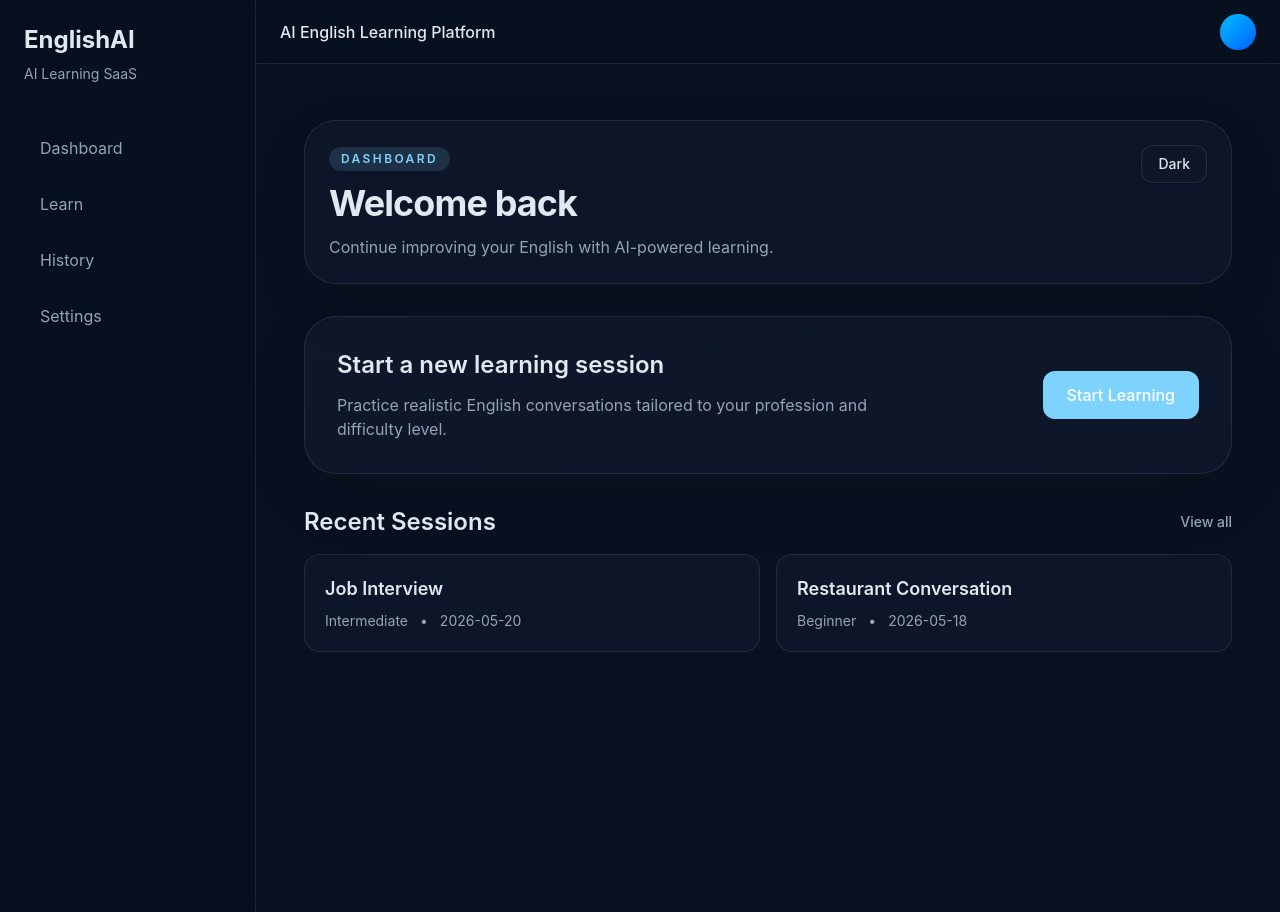
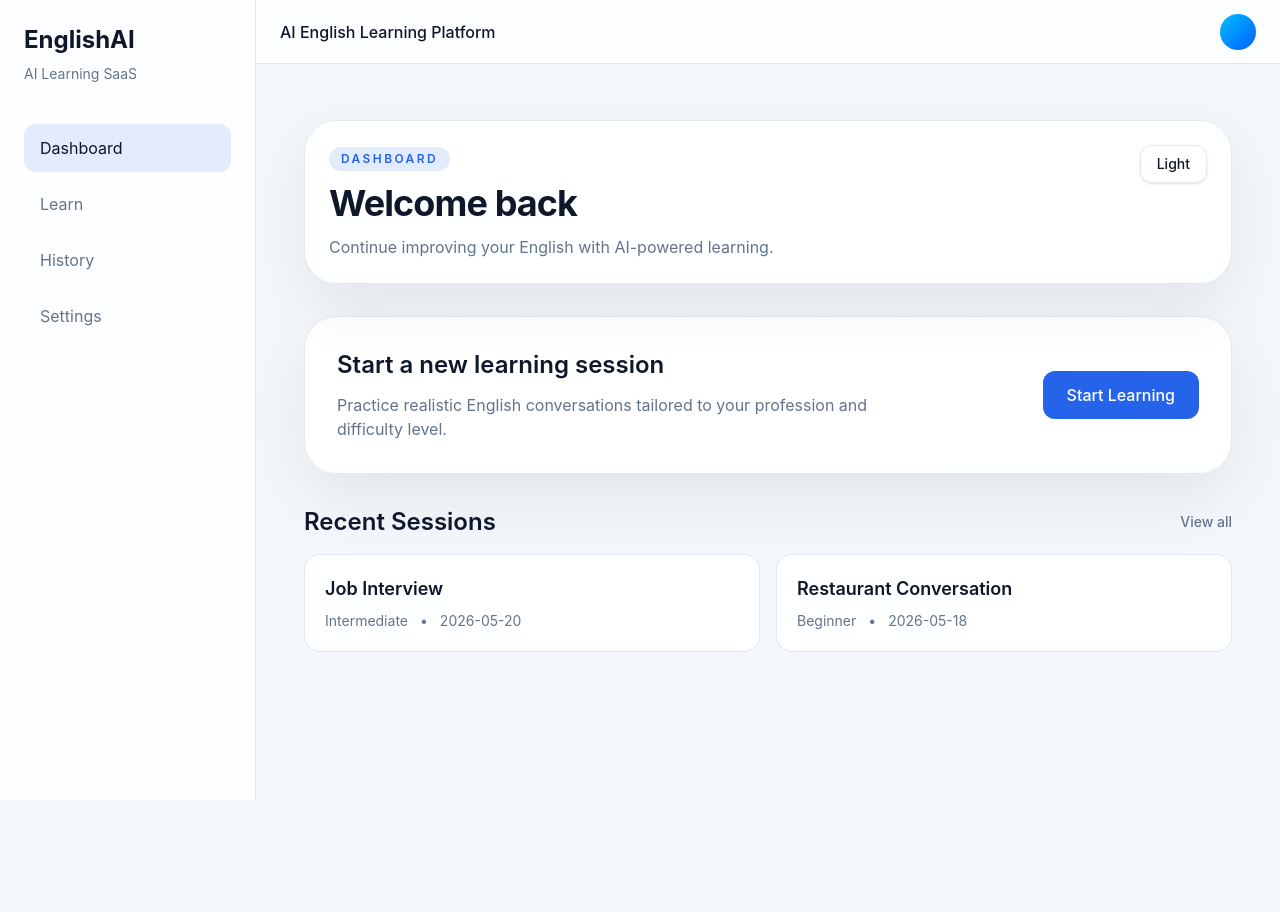
Before and after one commit to XihaoZhu/ai-english-saas, a Next.js app: page /dashboard in a window 1280 px wide. After the commit the page ends 800 px from the top, so only its background shows below. Built offline with nearby package versions, Linux system fonts and the light colour scheme.

Commit message:
themetoggle bug fixed

```diff
--- a/src/app/(dashboard)/dashboard/page.tsx
+++ b/src/app/(dashboard)/dashboard/page.tsx
@@ -1,3 +1,5 @@
+"use client";
+
 import ThemeToggle from "@/src/components/ui/ThemeToggle";
 
 export default function DashboardPage() {
@@ -17,7 +19,7 @@ export default function DashboardPage() {
   ];
 
   return (
-    <main className="min-h-screen bg-[color:var(--app-bg)] px-6 py-8 text-[color:var(--app-text)]">
+    <main className=" bg-[color:var(--app-bg)] px-6 py-8 text-[color:var(--app-text)]">
       <div className="mx-auto max-w-6xl space-y-8">
         <section className="flex flex-col gap-4 rounded-[2rem] border border-[color:var(--app-border)] bg-[color:var(--app-surface)] p-6 shadow-[0_20px_60px_rgba(15,23,42,0.08)] backdrop-blur md:flex-row md:items-start md:justify-between">
           <div className="space-y-3">
--- a/src/app/(dashboard)/history/page.tsx
+++ b/src/app/(dashboard)/history/page.tsx
@@ -24,7 +24,7 @@ const sessions = [
 
 export default function HistoryPage() {
   return (
-    <main className="min-h-screen bg-[color:var(--app-bg)] px-6 py-8 text-[color:var(--app-text)]">
+    <main className="bg-[color:var(--app-bg)] px-6 py-8 text-[color:var(--app-text)]">
       <div className="mx-auto max-w-6xl space-y-8">
         <section className="rounded-[2rem] border border-[color:var(--app-border)] bg-[color:var(--app-surface)] p-6 shadow-[0_20px_60px_rgba(15,23,42,0.08)]">
           <div className="space-y-2">
--- a/src/app/(dashboard)/layout.tsx
+++ b/src/app/(dashboard)/layout.tsx
@@ -1,5 +1,8 @@
+'use client';
+
 import Link from "next/link";
 import { ReactNode } from "react";
+import { usePathname } from "next/navigation";
 
 const navItems = [
     {
@@ -25,6 +28,8 @@ export default function DashboardLayout({
 }: {
     children: ReactNode;
 }) {
+    const pathname = usePathname();
+
     return (
         <div className="flex min-h-screen bg-[color:var(--app-bg)] text-[color:var(--app-text)]">
             {/* Sidebar */}
@@ -44,7 +49,13 @@ export default function DashboardLayout({
                         <Link
                             key={item.href}
                             href={item.href}
-                            className="block rounded-xl px-4 py-3 text-[color:var(--app-muted)] transition hover:bg-[color:var(--app-accent-soft)] hover:text-[color:var(--app-text)]"
+                            className={`
+                    block rounded-xl px-4 py-3 transition
+                    ${pathname === item.href
+                                    ? "bg-[color:var(--app-accent-soft)] text-[color:var(--app-text)]"
+                                    : "text-[color:var(--app-muted)] hover:bg-[color:var(--app-accent-soft)] hover:text-[color:var(--app-text)]"
+                                }
+                `}
                         >
                             {item.label}
                         </Link>
@@ -68,7 +79,7 @@ export default function DashboardLayout({
                 </header>
 
                 {/* Page */}
-                <main className="p-6">{children}</main>
+                <div className="p-6">{children}</div>
             </div>
         </div>
     );
--- a/src/app/(dashboard)/learn/page.tsx
+++ b/src/app/(dashboard)/learn/page.tsx
@@ -19,7 +19,7 @@ export default function LearnPage() {
   }
 
   return (
-    <main className="min-h-screen bg-[color:var(--app-bg)] px-6 py-8 text-[color:var(--app-text)]">
+    <main className="bg-[color:var(--app-bg)] px-6 py-8 text-[color:var(--app-text)]">
       <div className="mx-auto max-w-5xl space-y-8">
         <section className="rounded-[2rem] border border-[color:var(--app-border)] bg-[color:var(--app-surface)] p-6 shadow-[0_20px_60px_rgba(15,23,42,0.08)]">
           <div className="space-y-2">
--- a/src/app/(dashboard)/settings/page.tsx
+++ b/src/app/(dashboard)/settings/page.tsx
@@ -1,6 +1,6 @@
 export default function SettingsPage() {
   return (
-    <main className="min-h-screen bg-[color:var(--app-bg)] px-6 py-8 text-[color:var(--app-text)]">
+    <main className="bg-[color:var(--app-bg)] px-6 py-8 text-[color:var(--app-text)]">
       <div className="mx-auto max-w-4xl space-y-8">
         <section className="rounded-[2rem] border border-[color:var(--app-border)] bg-[color:var(--app-surface)] p-6 shadow-[0_20px_60px_rgba(15,23,42,0.08)]">
           <div className="space-y-2">
--- a/src/store/useThemeStore.ts
+++ b/src/store/useThemeStore.ts
@@ -5,14 +5,12 @@ type Theme = "light" | "dark";
 type ThemeStore = {
     theme: Theme;
     toggleTheme: () => void;
-    setTheme: (theme: Theme) => void;
 };
 
 export const useThemeStore = create<ThemeStore>((set) => ({
-    theme: "dark",
+    theme: "light",
     toggleTheme: () =>
         set((state) => ({
             theme: state.theme === "dark" ? "light" : "dark",
         })),
-    setTheme: (theme) => set({ theme }),
 }));
```
Also changed, not shown: src/app/layout.tsx (line endings or trailing spaces).
